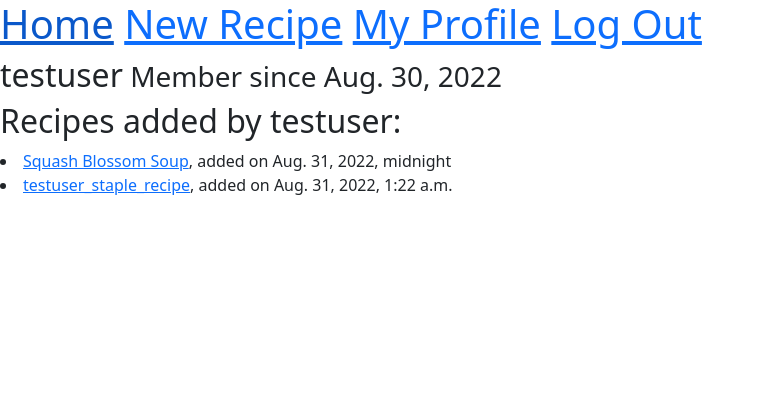
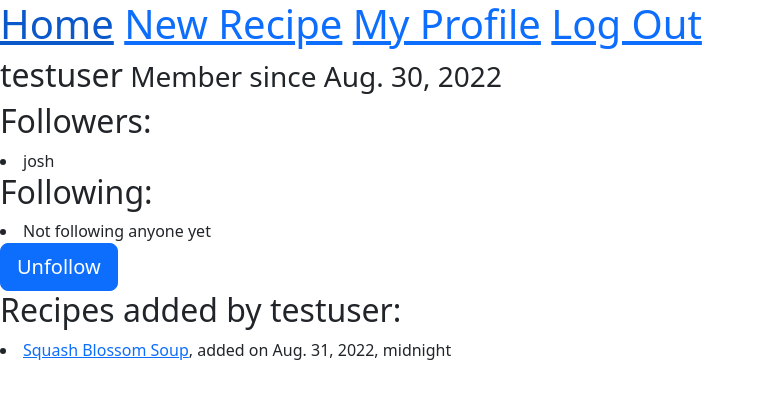
Before and after one commit to emburyj/Meal-Wizard, a Django app: a page that uses users/templates/users/profile.html in a window 1280 px wide. Shown: the top 399 px of the page, without its empty margins (0-765 px from the left). Run offline with Django 4.2, Linux system fonts and the light colour scheme; a user stored in the database is signed in; data comes from the database, SQL or seed files in the repository; both versions use the stored data as it was after the commit.

Commit message:
completed functionality to follow users; made visible the recipes authored by followed users;

```diff
--- a/users/forms.py
+++ b/users/forms.py
@@ -1,4 +1,5 @@
 from django import forms
+from django.forms import HiddenInput
 from django.contrib.auth.models import User
 from django.contrib.auth.forms import UserCreationForm
 
@@ -7,3 +8,6 @@ class UserRegisterForm(UserCreationForm):
     class Meta:
         model =  User
         fields = ['username', 'email', 'password1', 'password2']
+
+class UserFollowForm(forms.Form):
+    box = forms.BooleanField(widget=HiddenInput(), required=False)
--- a/users/templates/users/profile.html
+++ b/users/templates/users/profile.html
@@ -1,10 +1,72 @@
 {% extends "base.html" %}{% block content %}
+
     <h2>
         {{ displayed_user.username }}<small> Member since {{date_joined}}</small>
     </h2>
-    {% if displayed_user == user %}
-        {% comment %}Button to follow user -- need logic if alrady following (unfollow) {% endcomment %}
+    {% comment %}------------------------------------------------------------------------
+    Getting followers and followings
+    {% endcomment %}
+    <h2>
+        Followers:
+    </h2>
+    {% if followers %}
+        {% for f in followers %}
+            <li>
+                {{ f.username }}
+            </li>
+        {% endfor %}
+    {% else %}
+        <li>No followers yet
+        </li>
     {% endif %}
+    <h2>
+        Following:
+    </h2>
+    {% if following %}
+        {% for f in following %}
+            <li>
+                {{ f.username }}
+            </li>
+        {% endfor %}
+    {% else %}
+        <li>Not following anyone yet
+        </li>
+    {% endif %}
+
+    {% comment %}------------------------------------------------------------------------
+    {% endcomment %}
+    {% if displayed_user != user %}
+            {% if follow %}
+                <div>
+                    <form action="" method="post">
+                        {% csrf_token %}
+                        {{ follow_form }}
+                        <div class="submit">
+                            <button type="submit" class="btn btn-primary btn-lg">Unfollow</button>
+                        </div>
+                    </form>
+                </div>
+
+            {% else %}
+                <div>
+                    <form action="" method="post">
+                        {% csrf_token %}
+                        {{ follow_form }}
+                        <div class="submit">
+                            <button type="submit" class="btn btn-primary btn-lg">Follow</button>
+                        </div>
+                    </form>
+                </div>
+
+            {% endif %}
+
+
+
+
+    {% endif %}
+    {% comment %}
+    ---------------------------------------------------------------------------------------
+    {% endcomment %}
 
     <div>    {% comment %}Div for recipes added by user{% endcomment %}
         <h2>
--- a/users/views.py
+++ b/users/views.py
@@ -1,10 +1,11 @@
 from django.shortcuts import render, redirect
 from django.contrib import messages
 from django.http import HttpResponse, HttpResponseRedirect, Http404
-from .forms import UserRegisterForm
+from .forms import UserRegisterForm, UserFollowForm
 from django.contrib.auth.decorators import login_required
 from datetime import datetime as dt
 from cookbook.models import *
+from users.models import *
 from cookbook.forms import new_recipe_ingredients_form, ing_type_choices, rec_type_choices
 
 def register(request):
@@ -25,7 +26,19 @@ def register(request):
 @login_required
 def profile_view(request, username):
     displayed_user = User.objects.get(username=username)
+    current_user = request.user
     if request.method == "POST":
+        # -------------------------------------------------- # # follow form stuff
+        if current_user != displayed_user:
+            follow_form = UserFollowForm(request.POST)
+            if follow_form.is_valid():
+                if follow_form.cleaned_data['box']:
+                    Follow.objects.get(followed=displayed_user, follower=current_user).delete()
+                else:
+                    new_follow = Follow(followed=displayed_user, follower=current_user)
+                    new_follow.save()
+                return HttpResponseRedirect(f"/Profile/{displayed_user.username}")
+
         # -------------------------------------------------- #  Staple ingredient form stuff
         ing_form = new_recipe_ingredients_form(request.POST)
         ing_form.fields[f"ingred0"] = ing_form.fields["ingred"]
@@ -71,8 +84,23 @@ def profile_view(request, username):
         # -------------------------------------------------- #
 
     else:
+        # follow form stuff
+        followers_query = Follow.objects.filter(followed=displayed_user)
+        followers_list = [x.follower for x in followers_query]
+        following_query = Follow.objects.filter(follower=displayed_user)
+        following_list = [x.followed for x in following_query]
+        if current_user in followers_list:
+            following = True
+        else:
+            following = False
+        follow_form = UserFollowForm()
+        follow_form.fields['box'].initial = following
+
+        # date displayed user joined
         date_joined = dt.date(displayed_user.date_joined)
-        user_recipes = Recipe.objects.filter(author=displayed_user) # will need to filter with an exclude for staples..
+        # all recipes created by displayed user:
+        user_recipes = Recipe.objects.filter(author=displayed_user).exclude(name__exact=f"{displayed_user.username}_staple_recipe") # will need to filter with an exclude for staples..
+        # staple ingredient sutff:
         ing_form = {}
         for i in range(0, 10):
             ingredients_form = new_recipe_ingredients_form()
@@ -85,5 +113,7 @@ def profile_view(request, username):
             ing_form.setdefault(i, ingredients_form)
 
         context = {'displayed_user': displayed_user, 'date_joined': date_joined,
-         'user_recipes': user_recipes, 'ingredients_form': ing_form}
+         'user_recipes': user_recipes, 'ingredients_form': ing_form,
+         'follow': following, 'follow_form': follow_form,
+         'followers': followers_list, 'following': following_list}
     return render(request, 'users/profile.html', context)
```
Also changed, not shown: cookbook/views.py (+17 -3 lines), mysite.db.
